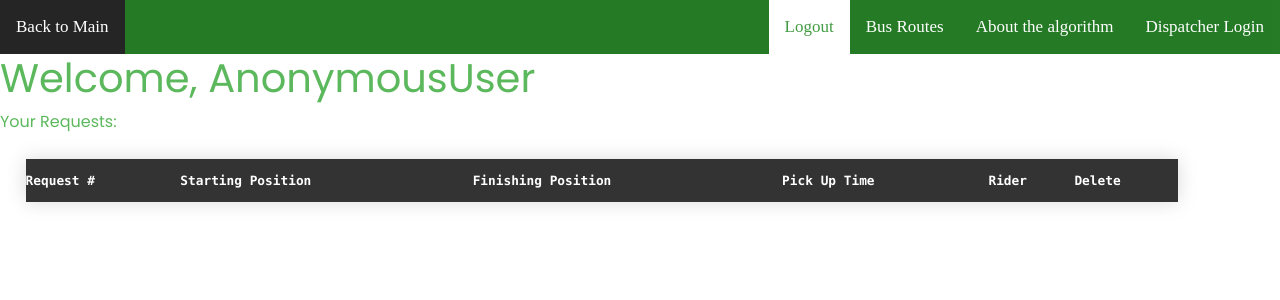
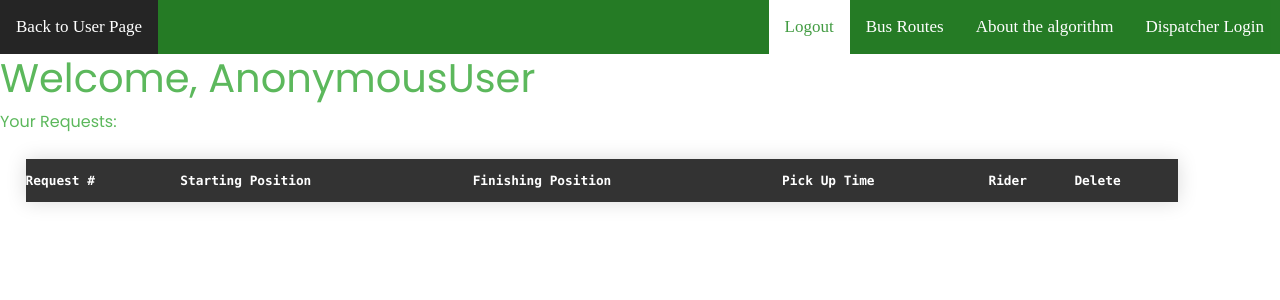
Before and after one commit to Sgakuya/Vermont_Dial_A_Ride, a Django app: page /website/UserRequestPage.html in a window 1280 px wide. Shown: the top 300 px of the page. Run offline with Django 3.2, Linux system fonts and the light colour scheme; data comes from the database, SQL or seed files in the repository; both versions use the stored data as it was after the commit; lists and menus that the app fills with data are empty; some libraries are stand-ins or nearby versions.

Commit message:
allow user to bounce back and force between user interface

```diff
--- a/DynamicWebsite/settings.py
+++ b/DynamicWebsite/settings.py
@@ -16,7 +16,7 @@ import os
 # Build paths inside the project like this: BASE_DIR / 'subdir'.
 BASE_DIR = Path(__file__).resolve().parent.parent
 TEMPLATE_DIR = os.path.join(BASE_DIR,'templates')
-STATIC_DIR = os.path.join(BASE_DIR, 'static')
+#STATIC_DIR = os.path.join(BASE_DIR, 'static')
 MEDIA_DIR = os.path.join(BASE_DIR, 'media')
 
 # Quick-start development settings - unsuitable for production
@@ -133,7 +133,7 @@ USE_TZ = True
 # https://docs.djangoproject.com/en/3.2/howto/static-files/
 
 STATIC_URL = '/static/'
-STATICFILES_DIRS = [STATIC_DIR]
+#STATICFILES_DIRS = [STATIC_DIR]
 
 #Media
 MEDIA_ROOT = MEDIA_DIR
--- a/DynamicWebsite/urls.py
+++ b/DynamicWebsite/urls.py
@@ -19,7 +19,7 @@ from website import views
 
 urlpatterns = [
     path('admin/', admin.site.urls),
-    path('',views.MainPage),
+    path('',views.index),
     path('website/', include("website.urls")) ,
     path('users/', include("users.urls"))
 ]
--- a/website/forms.py
+++ b/website/forms.py
@@ -8,8 +8,9 @@ class UserForm(forms.ModelForm):
     origin = forms.CharField(widget=forms.TextInput(attrs={'id':'from', 'placeholder':'origin', 'class':'form-control'}))
     destination = forms.CharField(widget=forms.TextInput(attrs={'id':'to', 'placeholder':'destination', 'class':'form-control'}))
     rider_name = forms.CharField(widget=forms.TextInput(attrs={'placeholder':'Name ', 'class':'form-control'}))
-    contact_number = forms.CharField(widget=forms.TextInput(attrs={'placeholder':'Name ', 'class':'form-control'}))
-    time = forms.DateTimeField(widget=forms.TimeInput(attrs={'placeholder':'Number to contact', 'class':'form-control'}))
+    contact_number = forms.CharField(widget=forms.TextInput(attrs={'placeholder':'Number to contact', 'class':'form-control'}))
+    time = forms.DateTimeField(widget=forms.TimeInput(attrs={'placeholder':'Enter The Time for 24 hour clock', 'class':'form-control'}),
+        label="Time (In form YYYY-MM-DD hh:mm:ss)")
     #user_name = forms.CharField(widget = forms.HiddenInput(), required = False)
 
     class Meta():
--- a/website/templates/website/UserRequestPage.html
+++ b/website/templates/website/UserRequestPage.html
@@ -111,7 +111,7 @@
     <body>
         <!-- Search bar -->
     <div class="bar">
-        <a class="title" href="/website/MainPage.html">Back to Main</a>
+        <a class="title" href="/website/UserPage.html">Back to User Page</a>
         <a href="/website/DispatcherLogin.html">Dispatcher Login</a>
         <a href="/website/aboutAlg.html">About the algorithm</a>
         <a href="/website/busRoutes.html">Bus Routes</a>
--- a/website/templates/website/form_page.html
+++ b/website/templates/website/form_page.html
@@ -18,7 +18,7 @@
     <body>
         <!-- Search bar -->
     <div class="bar">
-        <a class="title" href="/website/MainPage.html">Back to Main</a>
+        <a class="title" href="/website/UserPage.html">Back to User Page</a>
         <a href="/website/DispatcherLogin.html">Dispatcher Login</a>
         <a href="/website/aboutAlg.html">About the algorithm</a>
         <a href="/website/busRoutes.html">Bus Routes</a>
--- a/website/templates/website/index.html
+++ b/website/templates/website/index.html
@@ -21,6 +21,6 @@
         </style>
     </head>
     <body>
-        <a href="MainPage.html" style="text-decoration:none"><div class="dc">Go To The Main Page</div></a>
+        <a href="website/MainPage.html" style="text-decoration:none"><div class="dc">Go To The Main Page</div></a>
     </body>
 </html>
--- a/website/views.py
+++ b/website/views.py
@@ -14,7 +14,7 @@ destinations = []
 
 # Create your views here.
 def index(request):
-    return render(request, "website/MainPage.html")
+    return render(request, "website/index.html")
 
 def MainPage(request):
         return render(request, "website/MainPage.html")
```
Also changed, not shown: db.sqlite3.
